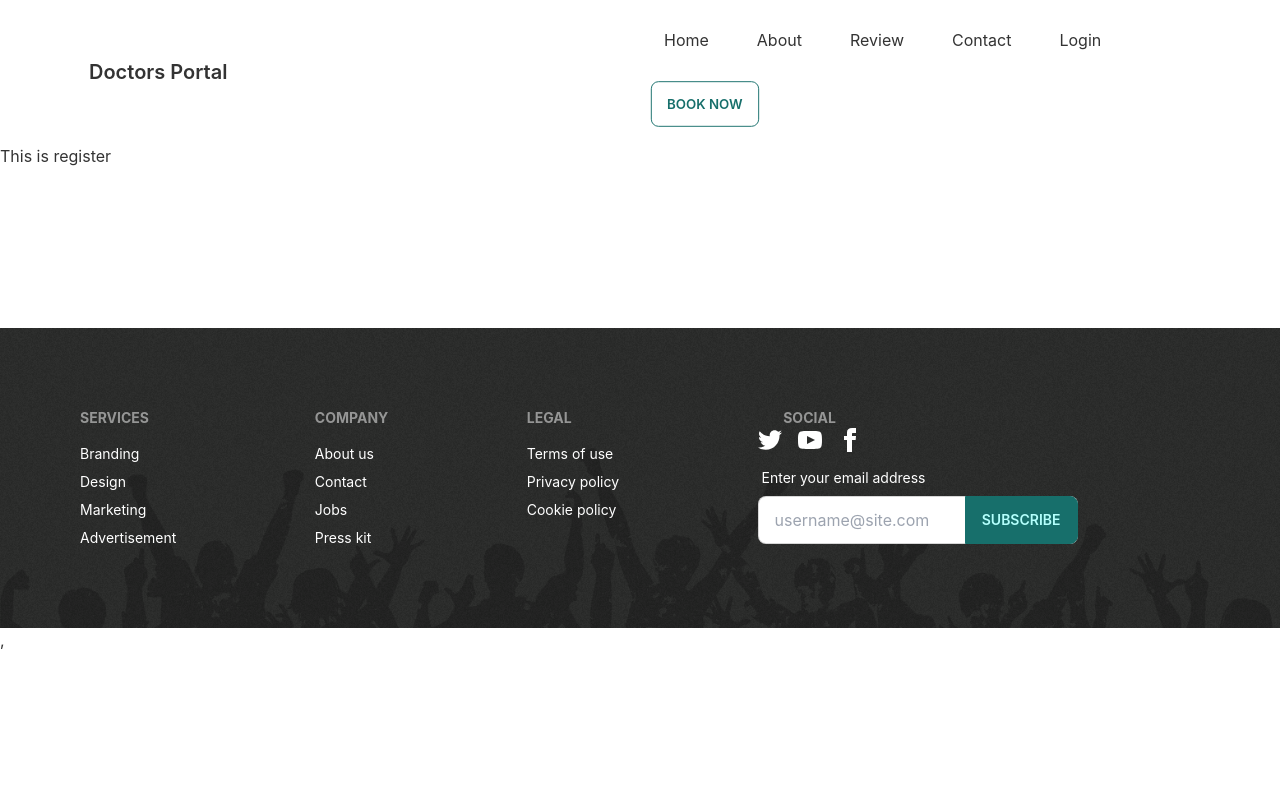
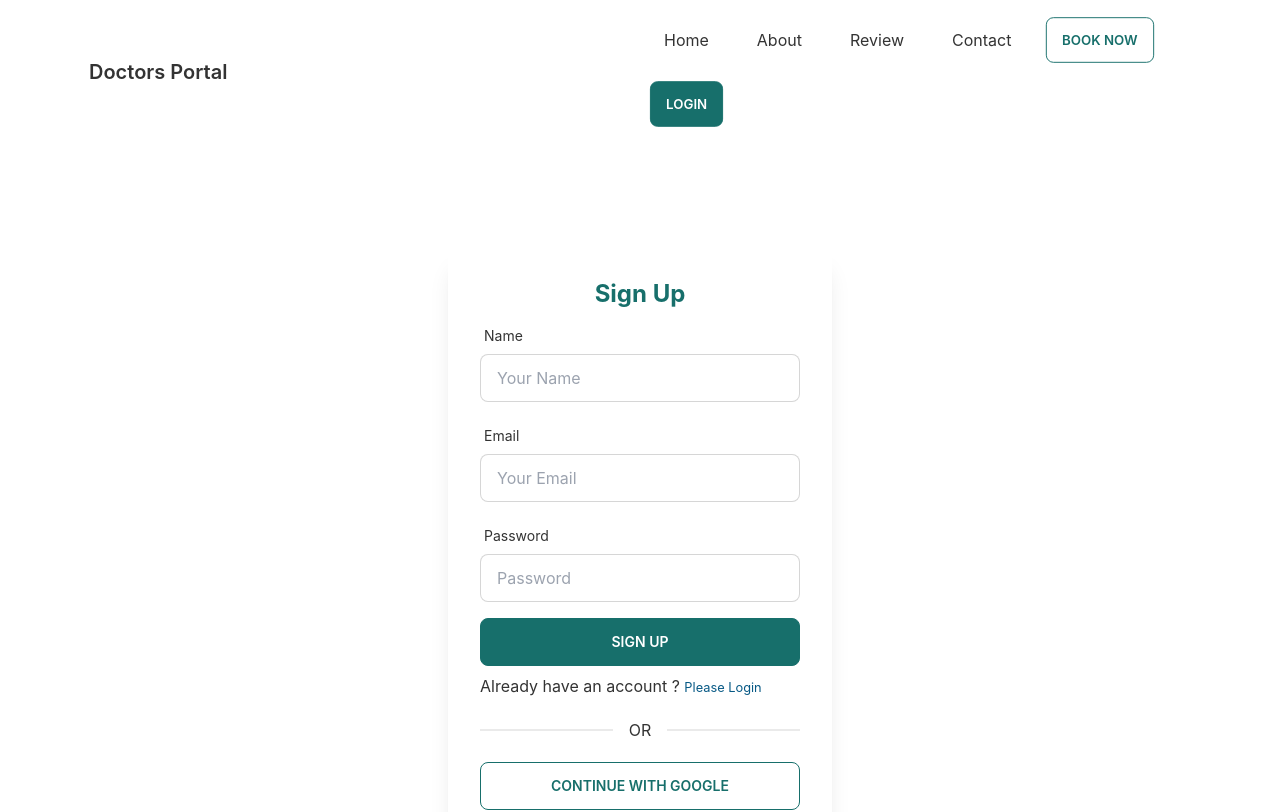
Before and after one commit to Waheedulislam/manufacturer-website-client-side, a React (Create React App) app: page /register in a window 1280 px wide. Shown: the top 812 px of the page. Built offline with nearby package versions, Linux system fonts and the light colour scheme; no server answers.

Commit message:
purchase

```diff
--- a/src/App.js
+++ b/src/App.js
@@ -9,6 +9,7 @@ import Review from './Components/Review/Review';
 import About from './Components/About/About';
 import NotFound from './Components/Shared/NotFound/NotFound';
 import Footer from './Components/Shared/Footer/Footer';
+import Purchase from './Components/Purchase/Purchase';
 
 function App() {
   return (
@@ -22,6 +23,7 @@ function App() {
         <Route path="about" element={<About></About>} />
         <Route path='login' element={<Login></Login>}></Route>
         <Route path="register" element={<Register></Register>} />
+        <Route path='purchase/:purchaseId' element={<Purchase></Purchase>}></Route>
         <Route path='*' element={<NotFound></NotFound>}></Route>
       </Routes>
       <Footer></Footer>
--- a/src/Components/Home/Home/Tools/PerTools.js
+++ b/src/Components/Home/Home/Tools/PerTools.js
@@ -1,7 +1,13 @@
 import React from 'react';
+import { useNavigate } from 'react-router-dom';
 
 const PerTools = ({ item }) => {
-    const { img, name, description, minimumOrder, availableQuantity, price } = item;
+    const { id, img, name, description, minimumOrder, availableQuantity, price } = item;
+    const navigate = useNavigate();
+
+    const navigateToPurchase = (id) => {
+        navigate(`/purchase/${id}`)
+    }
     return (
         <div className='text-center '>
             <div class="card card-compacts bg-base-100 shadow-xl">
@@ -12,8 +18,9 @@ const PerTools = ({ item }) => {
                     <h5 className='text-xl'>Price: $<span>{price}</span></h5>
                     <h5 className='text-xl'>Available Quantity: <span>{availableQuantity}</span></h5>
                     <h5 className='text-xl'>Minimum Quantity: <span>{minimumOrder}</span></h5>
-                    <div class="card-actions justify-center">
+                    <div class="card-actions justify-center" onClick={() => navigateToPurchase(id)}>
                         <button class=" btn btn-primary w-80">Buy Now</button>
+
                     </div>
                 </div>
             </div>
--- a/src/Components/LoginRegister/Login/Login.js
+++ b/src/Components/LoginRegister/Login/Login.js
@@ -3,6 +3,7 @@ import { useSignInWithEmailAndPassword, useSignInWithGoogle } from 'react-fireba
 import auth from '../../../firebase.init'
 import { useForm } from "react-hook-form";
 import Loading from '../../Shared/Loading/Loading';
+import { Link } from 'react-router-dom';
 
 const Login = () => {
     const [signInWithGoogle, gUser, gLoading, gError] = useSignInWithGoogle(auth);
@@ -26,7 +27,7 @@ const Login = () => {
         return <Loading></Loading>
     }
 
-    if (gUser) {
+    if (user || gUser) {
         console.log(gUser);
     }
 
@@ -94,8 +95,10 @@ const Login = () => {
                             {
                                 signInError
                             }
-                            <input className='btn btn-primary w-full max-w-xs' type="submit" />
+                            <input className='btn btn-primary w-full max-w-xs' type="submit" value='Login' />
                         </form>
+
+                        <p >New to in Website? <small><Link className='text-sky-800' to='/register'>Create New Account</Link></small></p>
                         <div className="divider">OR</div>
                         <button onClick={() => signInWithGoogle()} className="btn btn-outline btn-primary">Continue With Google</button>
                     </div>
--- a/src/Components/LoginRegister/Register/Register.js
+++ b/src/Components/LoginRegister/Register/Register.js
@@ -1,9 +1,134 @@
 import React from 'react';
+import { useCreateUserWithEmailAndPassword, useSignInWithGoogle, useUpdateProfile } from 'react-firebase-hooks/auth';
+import auth from '../../../firebase.init'
+import { useForm } from "react-hook-form";
+import Loading from '../../Shared/Loading/Loading';
+import { Link, useNavigate } from 'react-router-dom';
 
 const Register = () => {
+    const [signInWithGoogle, gUser, gLoading, gError] = useSignInWithGoogle(auth);
+    const { register, formState: { errors }, handleSubmit } = useForm();
+    const navigate = useNavigate();
+
+    const [
+        createUserWithEmailAndPassword,
+        user,
+        loading,
+        error,
+    ] = useCreateUserWithEmailAndPassword(auth);
+
+    const [updateProfile, updating, upError] = useUpdateProfile(auth);
+
+    let signInError;
+
+    if (error || gError || upError) {
+        signInError = <h5 className=' text-red-500 pt-0 pb-2'>
+            <small>{error?.message ||
+                gError?.message || gError?.message}</small></h5>
+    }
+
+    if (loading || gLoading || updating) {
+        return <Loading></Loading>
+    }
+
+    if (user || gUser) {
+        console.log(gUser);
+    }
+
+
+    const onSubmit = async (data) => {
+        await createUserWithEmailAndPassword(data.email, data.password);
+        await updateProfile({ displayName: data.name });
+        console.log('update done');
+        navigate('/home')
+    };
+
     return (
         <div>
-            <h1>This is register</h1>
+            <div className='flex justify-center items-center h-screen'>
+                <div className="card w-96 bg-base-100 shadow-xl">
+                    <div className="card-body">
+                        <h2 className="text-center text-2xl font-bold text-primary">Sign Up</h2>
+                        <form onSubmit={handleSubmit(onSubmit)}>
+                            <div className="form-control w-full max-w-xs">
+                                <label className="label">
+                                    <span className="label-text">Name</span>
+                                </label>
+                                <input
+                                    type="text"
+                                    placeholder="Your Name"
+                                    className="input input-bordered w-full max-w-xs"
+                                    {...register("name", {
+                                        required: {
+                                            value: true,
+                                            message: 'Name is Required'
+                                        }
+                                    })}
+                                />
+                                <label className="label">
+                                    {errors.name?.type === 'required' && <span className="label-text-alt text-red-500">{errors.name.message}</span>}
+                                </label>
+                            </div>
+                            <div className="form-control w-full max-w-xs">
+                                <label className="label">
+                                    <span className="label-text">Email</span>
+                                </label>
+                                <input
+                                    type="email"
+                                    placeholder="Your Email"
+                                    className="input input-bordered w-full max-w-xs"
+                                    {...register("email", {
+                                        required: {
+                                            value: true,
+                                            message: 'Email is Required'
+                                        },
+                                        pattern: {
+                                            value: /[a-z0-9]+@[a-z]+\.[a-z]{2,3}/,
+                                            message: 'Provide a valid Email'
+                                        }
+                                    })}
+                                />
+                                <label className="label">
+                                    {errors.email?.type === 'required' && <span className="label-text-alt text-red-500">{errors.email.message}</span>}
+                                    {errors.email?.type === 'pattern' && <span className="label-text-alt text-red-500">{errors.email.message}</span>}
+                                </label>
+                            </div>
+                            <div className="form-control w-full max-w-xs">
+                                <label className="label">
+                                    <span className="label-text">Password</span>
+                                </label>
+                                <input
+                                    type="password"
+                                    placeholder="Password"
+                                    className="input input-bordered w-full max-w-xs"
+                                    {...register("password", {
+                                        required: {
+                                            value: true,
+                                            message: 'Password is Required'
+                                        },
+                                        minLength: {
+                                            value: 6,
+                                            message: 'Must be 6 characters or longer'
+                                        }
+                                    })}
+                                />
+                                <label className="label">
+                                    {errors.password?.type === 'required' && <span className="label-text-alt text-red-500">{errors.password.message}</span>}
+                                    {errors.password?.type === 'minLength' && <span className="label-text-alt text-red-500">{errors.password.message}</span>}
+                                </label>
+                            </div>
+                            {
+                                signInError
+                            }
+                            <input className='btn btn-primary text-white w-full max-w-xs' type="submit" value='Sign Up' />
+                        </form>
+
+                        <p >Already have an account ? <small><Link className='text-sky-800' to='/login'>Please Login</Link></small></p>
+                        <div className="divider">OR</div>
+                        <button onClick={() => signInWithGoogle()} className="btn btn-outline btn-primary">Continue With Google</button>
+                    </div>
+                </div>
+            </div>
         </div>
     );
 };
--- /dev/null
+++ b/src/Components/Purchase/Purchase.js
@@ -0,0 +1,13 @@
+import React from 'react';
+import { useParams } from 'react-router-dom';
+
+const Purchase = () => {
+    const { purchaseId } = useParams();
+    return (
+        <div>
+            <h1>this is Purchase  page : {purchaseId}</h1>
+        </div>
+    );
+};
+
+export default Purchase;
--- a/src/Components/Shared/Navbar/Navbar.js
+++ b/src/Components/Shared/Navbar/Navbar.js
@@ -1,20 +1,30 @@
+import { signOut } from 'firebase/auth';
 import React from 'react';
+import { useAuthState } from 'react-firebase-hooks/auth';
 import { Link, NavLink } from 'react-router-dom';
+import auth from '../../../firebase.init';
 
 const Navbar = () => {
+    const [user] = useAuthState(auth);
+
+    const logout = () => {
+        signOut(auth);
+    };
     const menuItems = <>
         <li><NavLink to='/' className='rounded-lg m-2 '>Home</NavLink ></li>
         <li><NavLink to='/about' className='rounded-lg m-2 '>About</NavLink ></li>
         <li><NavLink to='/review' className='rounded-lg m-2 '>Review</NavLink ></li>
         <li><NavLink to='/contact' className='rounded-lg m-2 '>Contact</NavLink ></li>
-        <li><NavLink to='/login' className='rounded-lg m-2 ' >Login</NavLink ></li>
         <li className="dropdown dropdown-hover dropdown-end ">
             <label tabIndex="0" className="btn btn-primary btn-outline m-2 rounded-lg">Book Now</label>
         </li>
+        <li>{user ? <button onClick={logout} className="rounded-lg m-2 text-white btn btn-primary">Sign Out</button> :
+            <NavLink to='/login' className='rounded-lg m-2 btn btn-primary text-white' >Login</NavLink >
+        }</li>
+
         {
             // user && <li><Link to='/dashboard'>DashBoard</Link></li>
         }
-        {/* <li>{user ? <button onClick={logout} className="btn btn-ghost">Sign Out</button> : <Link to='/login'>Login</Link>}</li> */}
     </>
     return (
         <div>
```
Also changed, not shown: public/data.json (+12 -0 lines).
